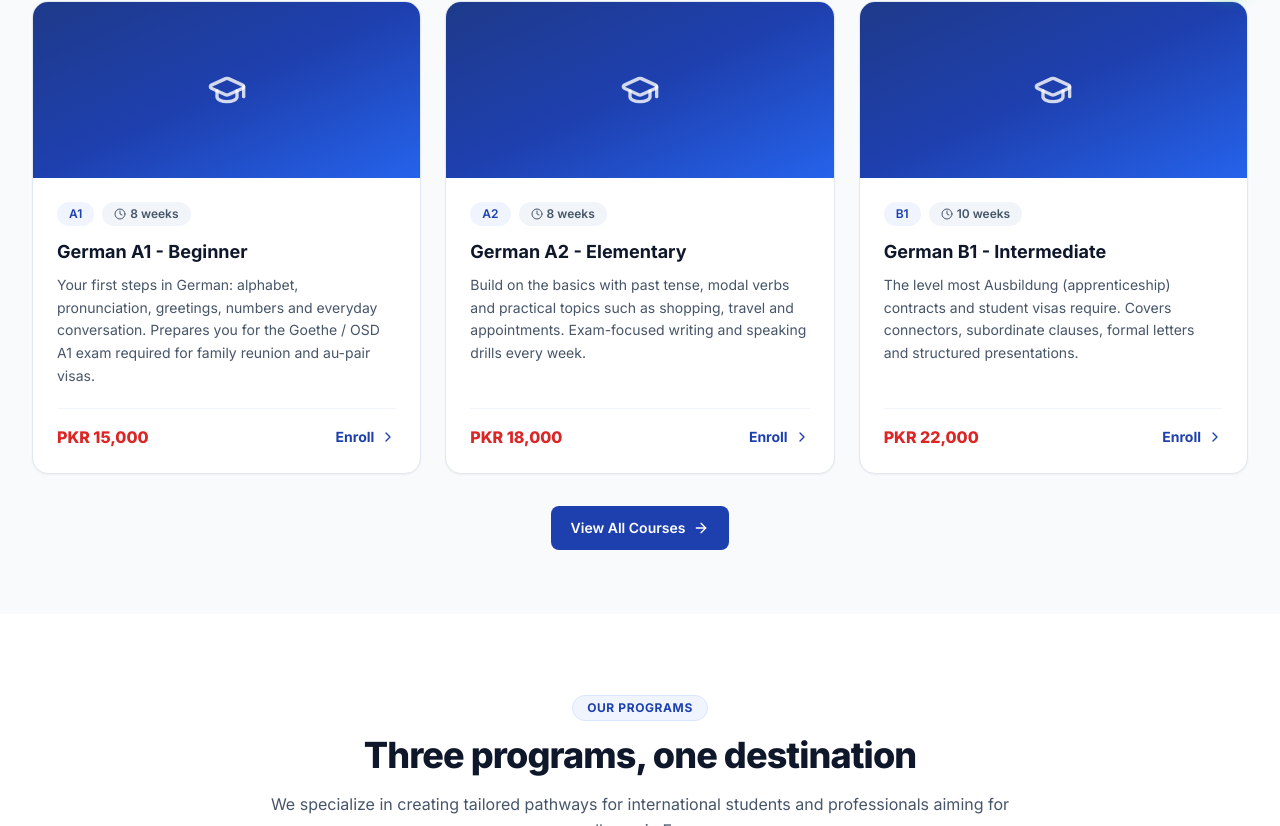
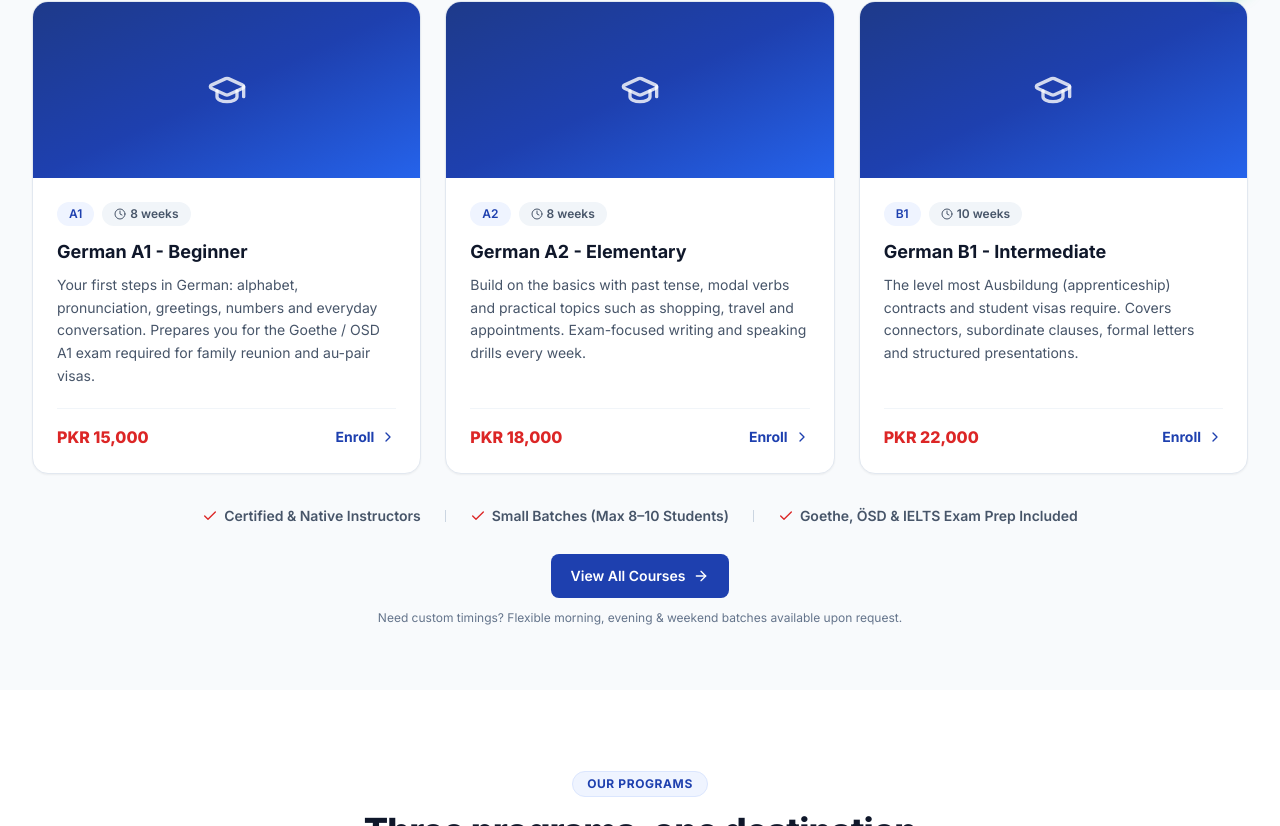
Before and after one commit to ZulqarnainAliShigri/wisdomlingo, a React (Create React App) app: page / in a window 1280 px wide. Shown: the part 785-1611 px from the top of the page. Built offline with nearby package versions, Linux system fonts and the light colour scheme; no server answers; the database is empty.

Commit message:
Add trust highlights and flexible timing note below course cards on home page

```diff
--- a/src/pages/Home.tsx
+++ b/src/pages/Home.tsx
@@ -215,10 +215,28 @@ export const HomePage: React.FC = () => {
             ))}
           </div>
 
-          <div className="mt-8 text-center">
+          {/* Course Trust Highlights */}
+          <div className="mt-8 flex flex-wrap items-center justify-center gap-x-6 gap-y-2.5 text-xs font-semibold text-slate-600 sm:text-sm">
+            <span className="flex items-center gap-1.5">
+              <Check className="h-4 w-4 shrink-0 text-accent" /> Certified & Native Instructors
+            </span>
+            <span className="hidden h-3 w-px bg-slate-300 sm:inline-block" />
+            <span className="flex items-center gap-1.5">
+              <Check className="h-4 w-4 shrink-0 text-accent" /> Small Batches (Max 8–10 Students)
+            </span>
+            <span className="hidden h-3 w-px bg-slate-300 sm:inline-block" />
+            <span className="flex items-center gap-1.5">
+              <Check className="h-4 w-4 shrink-0 text-accent" /> Goethe, ÖSD & IELTS Exam Prep Included
+            </span>
+          </div>
+
+          <div className="mt-7 text-center">
             <Link to="/courses" className="btn-primary">
               View All Courses <ArrowRight className="h-4 w-4" />
             </Link>
+            <p className="mt-3 text-xs text-slate-500">
+              Need custom timings? Flexible morning, evening & weekend batches available upon request.
+            </p>
           </div>
         </div>
       </section>
```
